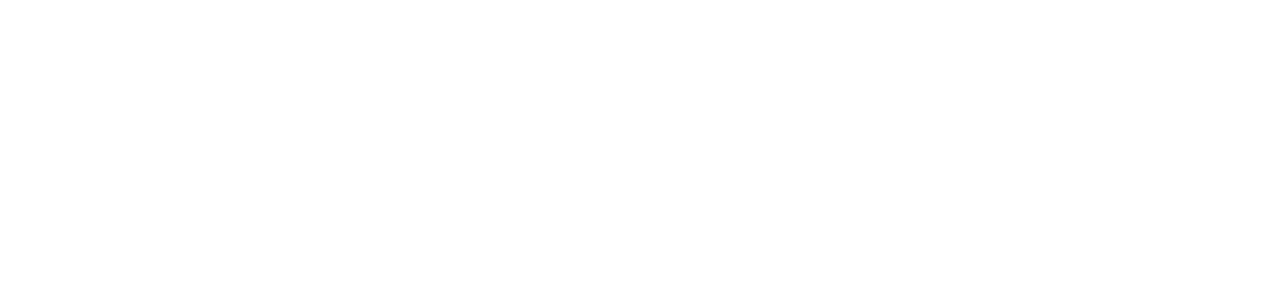
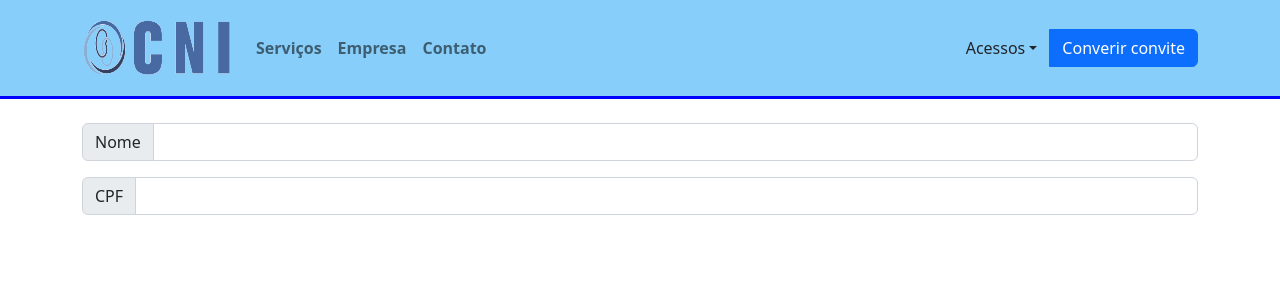
Before and after one commit to ismaelfsjunior/cni, a React (Create React App) app: page /cadastro in a window 1280 px wide. Shown: the top 300 px of the page. Built offline with nearby package versions, Linux system fonts and the light colour scheme.

Commit message:
feat(CADASTRO): Created the registratio page.

```diff
--- a/package.json
+++ b/package.json
@@ -10,6 +10,7 @@
     "react": "^18.2.0",
     "react-bootstrap": "^2.5.0",
     "react-dom": "^18.2.0",
+    "react-router-dom": "^6.4.2",
     "react-scripts": "5.0.1",
     "sass": "^1.55.0",
     "web-vitals": "^2.1.4"
--- a/src/components/Navbar/index.js
+++ b/src/components/Navbar/index.js
@@ -4,6 +4,7 @@
 import logo from "../../assets/logo.png";
 
 const Navigation = () => (
+    <div>
         <Navbar variant="" expand="lg">
             <Container className="fw-semibold">
                 <Navbar.Brand href="#home">
@@ -25,7 +26,7 @@
                     <ButtonGroup aria-label="Basic example">
                         <Button variant="">
                             <NavDropdown title="Acessos">
-                            <NavDropdown.Item href="Cadastros">Cadastros</NavDropdown.Item>
+                                <NavDropdown.Item href="cadastro">Cadastros</NavDropdown.Item>
                                 <NavDropdown.Item href="Gerar_convite">Gerar convite</NavDropdown.Item>
                             </NavDropdown>
                         </Button>
@@ -34,6 +35,7 @@
                 </Navbar.Collapse>
             </Container>
         </Navbar>
+    </div>
 );
 
 export default Navigation;
--- a/src/views/Cadastro/index.js
+++ b/src/views/Cadastro/index.js
@@ -1,45 +1,27 @@
 import React from "react";
-import {InputGroup, Form } from "react-bootstrap";
+import { InputGroup, Form, Container } from "react-bootstrap";
+import Navbar from "../../components/Navbar";
 
-const Cadastro = () => {(
-    <>
+const Cadastro = () => (
+    <div>
+        <Navbar />
+        <Container className="mt-4">
             <InputGroup className="mb-3">
-      <InputGroup.Text id="basic-addon1">@</InputGroup.Text>
+                <InputGroup.Text id="basic-addon1">Nome</InputGroup.Text>
                 <Form.Control
-        placeholder="Username"
-        aria-label="Username"
+                aria-label="Nome"
                 aria-describedby="basic-addon1"
                 />
             </InputGroup>
-
             <InputGroup className="mb-3">
+                <InputGroup.Text id="basic-addon2">CPF</InputGroup.Text>
                 <Form.Control
-        placeholder="Recipient's username"
-        aria-label="Recipient's username"
+                aria-label="CPF"
                 aria-describedby="basic-addon2"
                 />
-      <InputGroup.Text id="basic-addon2">@example.com</InputGroup.Text>
             </InputGroup>
-
-    <Form.Label htmlFor="basic-url">Your vanity URL</Form.Label>
-    <InputGroup className="mb-3">
-      <InputGroup.Text id="basic-addon3">
-        https://example.com/users/
-      </InputGroup.Text>
-      <Form.Control id="basic-url" aria-describedby="basic-addon3" />
-    </InputGroup>
-
-    <InputGroup className="mb-3">
-      <InputGroup.Text>$</InputGroup.Text>
-      <Form.Control aria-label="Amount (to the nearest dollar)" />
-      <InputGroup.Text>.00</InputGroup.Text>
-    </InputGroup>
-
-    <InputGroup>
-      <InputGroup.Text>With textarea</InputGroup.Text>
-      <Form.Control as="textarea" aria-label="With textarea" />
-    </InputGroup>
-  </>
-)};
+        </Container>
+    </div>
+);
 
 export default Cadastro;
```
Also changed, not shown: 1 other file (tests, documents, lock files or other folders). Lines whose indentation alone changed are shown as unchanged.
